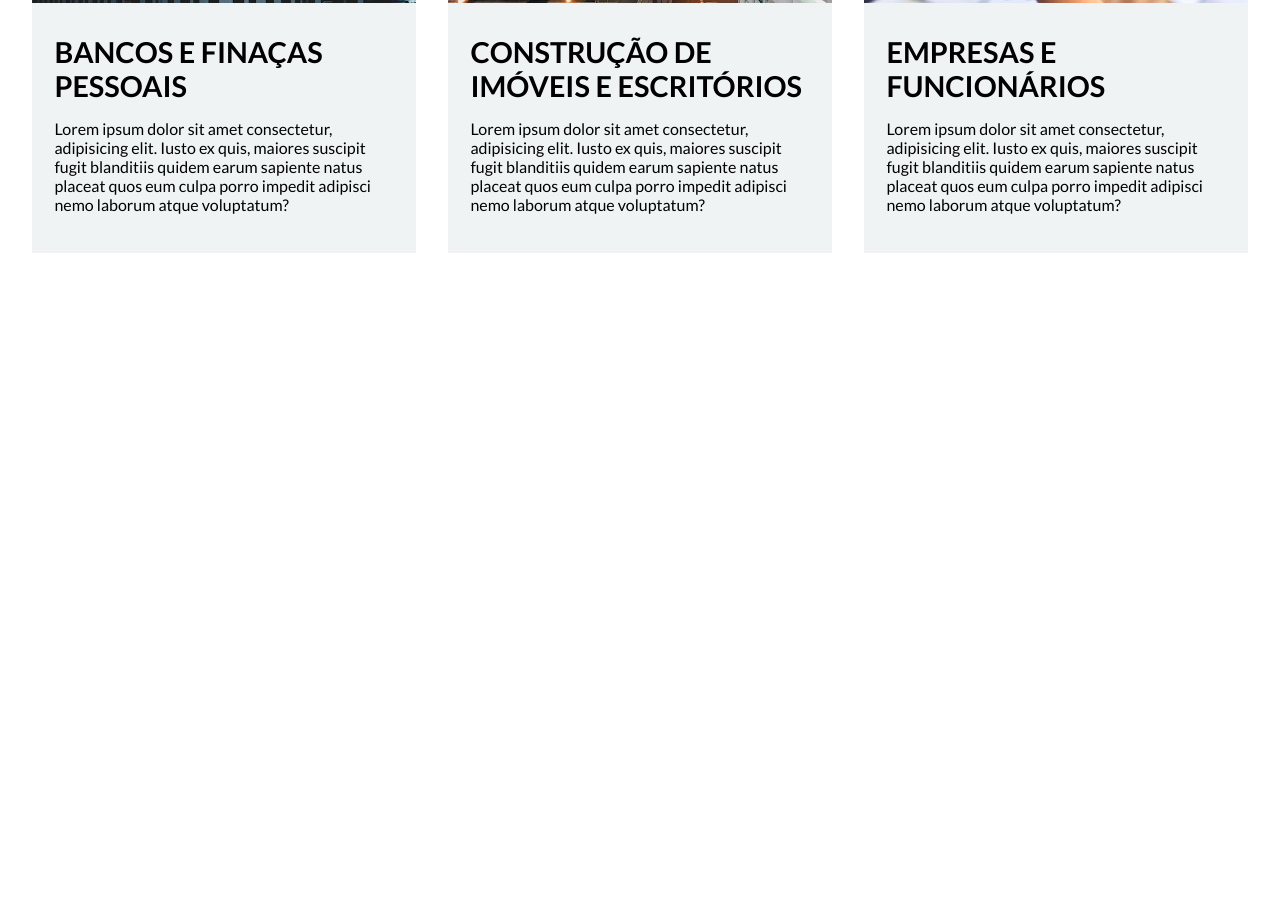
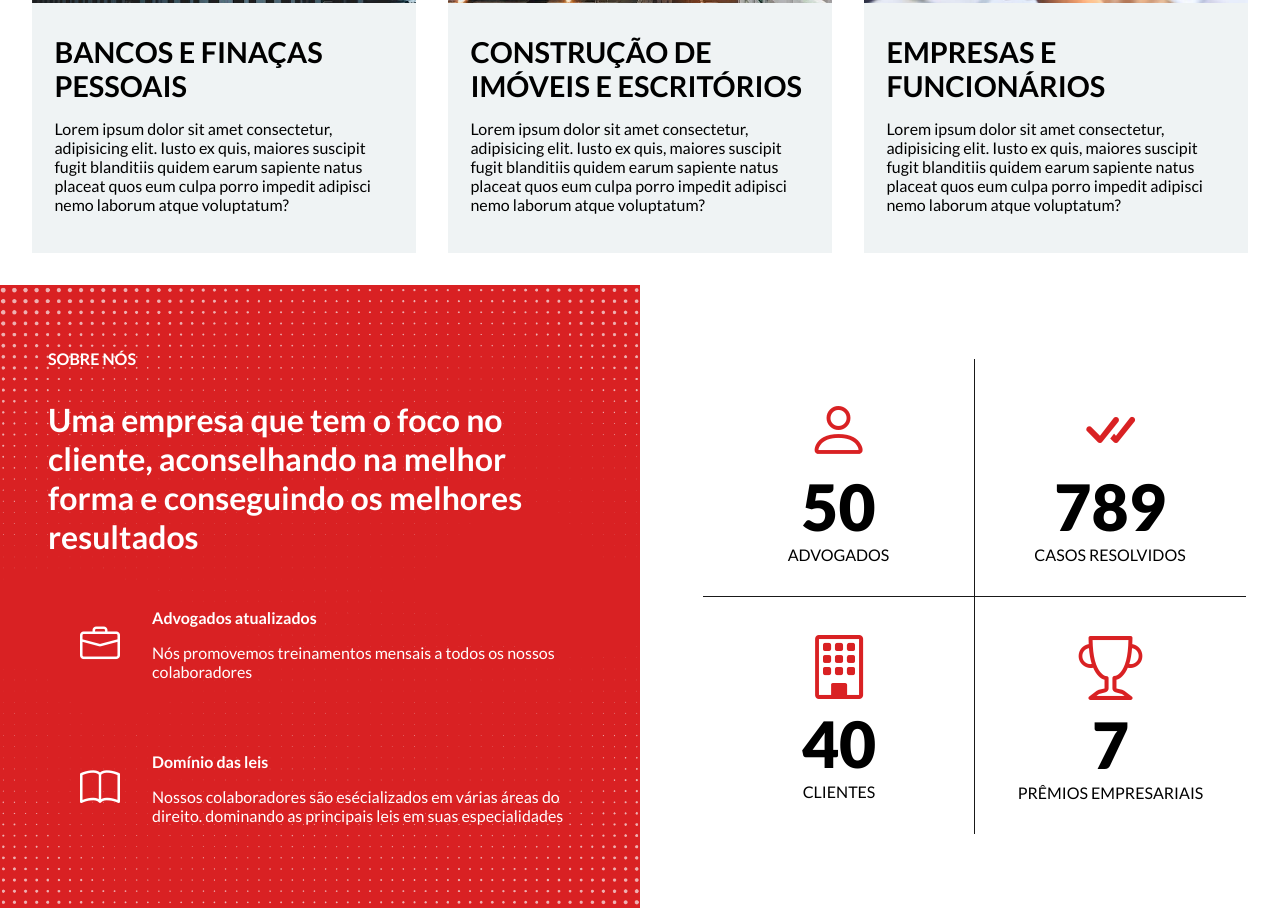
Before and after one commit to JoaoSBarbosa/proteto-front-week, a plain HTML site: page index.html in a window 1280 px wide. Shown: the part 1669-2577 px from the top of the page. Before the commit the page ends 1954 px from the top, so only its background shows below. Drawn offline with nearby package versions, Linux system fonts and the light colour scheme.

Commit message:
Definição de novas estuturas e estilização do site

```diff
--- a/css/style.css
+++ b/css/style.css
@@ -186,3 +186,79 @@ i {
     margin-bottom: 1rem;
     text-transform: uppercase;
   }
+
+  /* --Sobre nós--*/
+
+  #about {
+    display: flex;
+    flex-wrap: wrap;
+    align-items: center;
+    gap: 2rem;
+  }
+  #about-text {
+    background-image: url("../img/pattern.png");
+    background-size: cover;
+    background-position: center;
+    color: var(--primary-text-color);
+    flex: 1 1 0;
+    display: flex;
+    flex-direction: column;
+    justify-content: center;
+    gap: 2rem;
+    padding: 4rem 3rem;
+  }
+
+  #about-text .section-subtitle,
+  #about-text .section-title {
+    color: var(--primary-text-color);
+  }
+  #about-text i {
+    background-color: transparent;
+  }
+  .about-description {
+    display: flex;
+    align-items: center;
+  }
+  .about-description h4 {
+    font: 1.4rem;
+    margin-bottom: 1rem;
+  }
+
+  #about-data {
+    flex: 1 1 0;
+    display: flex;
+    flex-wrap: wrap;
+    padding: 2rem;
+  }
+
+  #about-data .data {
+    width: 50%;
+    display: flex;
+    flex-direction: column;
+    align-items: center;
+    justify-content: center;
+    padding: 2rem;
+    margin-top: -1px;
+    margin-left: -1px;
+  }
+  #about-data .data:first-child {
+    border-bottom: 1px solid var(--secondary-text-color);
+    border-right: 1px solid var(--secondary-text-color);
+  }
+  #about-data .data:last-child {
+    border-top: 1px solid var(--secondary-text-color);
+    border-left: 1px solid var(--secondary-text-color);
+  }
+  #about-data .data i {
+    background-color: transparent;
+    color: var(--main-color);
+    font-size: 4rem;
+    padding: 0px;
+  }
+.data .number {
+  font-size: 4rem;
+  font-weight: 900;
+}
+.data .text{
+  text-transform: uppercase;
+}
--- a/index.html
+++ b/index.html
@@ -86,8 +86,61 @@
         </div>
       </div>
     </div>
+  </main>
+  <!--Sobre nóis-->
+  <section id="about">
+    <div id="about-text">
+      <div class="section-subtitle">Sobre nós</div>
+      <h3 class="section-title">Uma empresa que tem o foco no cliente, aconselhando na melhor forma e conseguindo os melhores resultados
+      </h3>
+      <div class="about-description">
+        <i class="bi bi-briefcase"></i>
+        <div>
+          <h4>Advogados atualizados</h4>
+          <p>
+            Nós promovemos treinamentos mensais a todos os nossos colaboradores
+          </p>
+        </div>
+      </div>
 
-  </main>
+      <div class="about-description">
+        <i class="bi bi-book"></i>
+        <div>
+          <h4>Domínio das leis</h4>
+          <p>
+            Nossos colaboradores são esécializados em várias áreas do direito. dominando as principais leis em suas especialidades
+          </p>
+        </div>
+      </div>
+    </div>
+    <div id="about-data">
+      <div class="data">
+        <i class="i bi-person"></i>
+        <p class="number">50</p>
+        <p class="text">Advogados</p>
+      </div>
+
+      <div class="data">
+        <i class="i bi-check-all"></i>
+        <p class="number">789</p>
+        <p class="text">Casos resolvidos</p>
+      </div>
+
+      <div class="data">
+        <i class="i bi-building"></i>
+        <p class="number">40</p>
+        <p class="text">Clientes</p>
+      </div>
+      <div class="data">
+        <i class="i bi-trophy"></i>
+        <p class="number">7</p>
+        <p class="text">Prêmios empresariais</p>
+      </div>
+    </div>
+
+
+
+  </section>
 
 </body>
 
```
